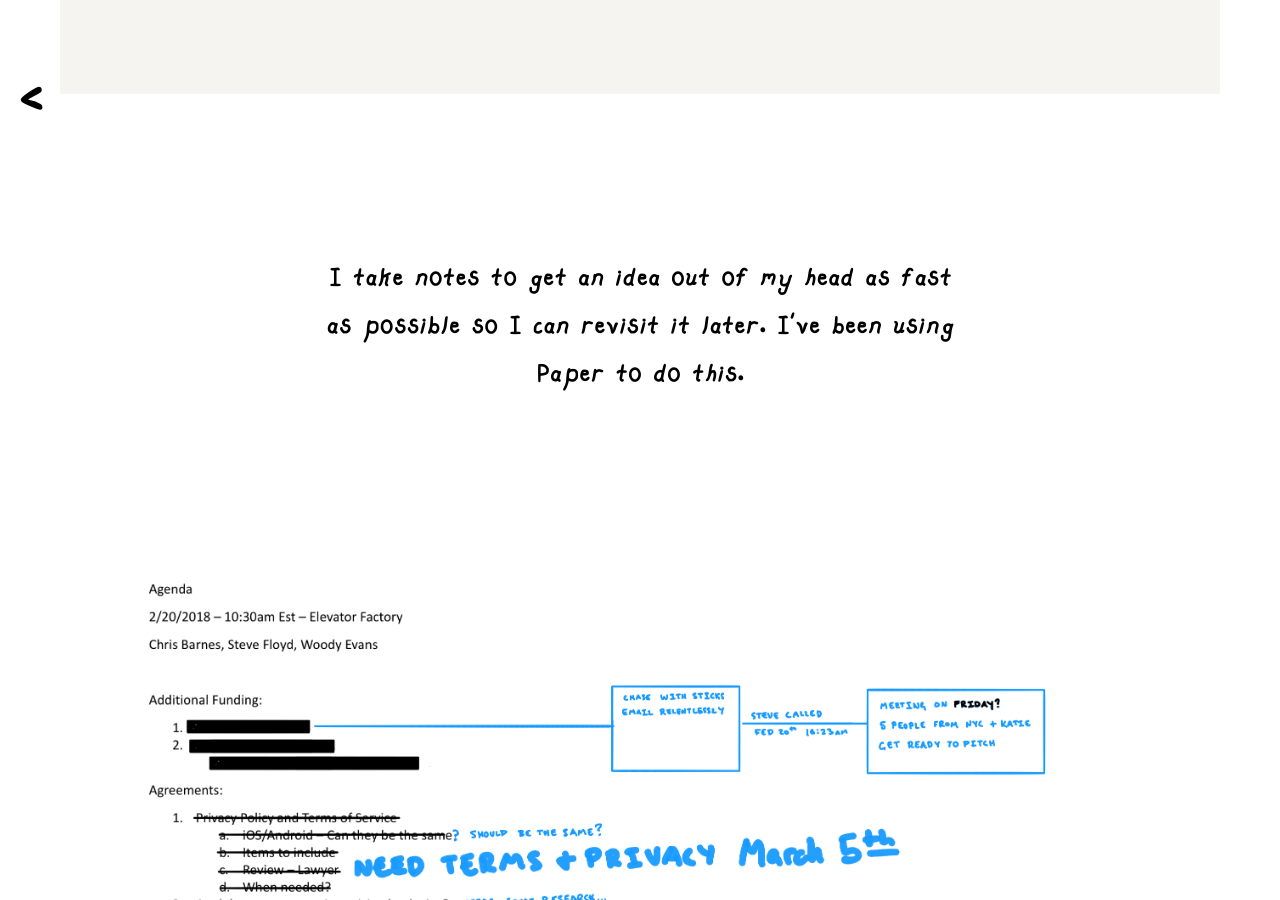
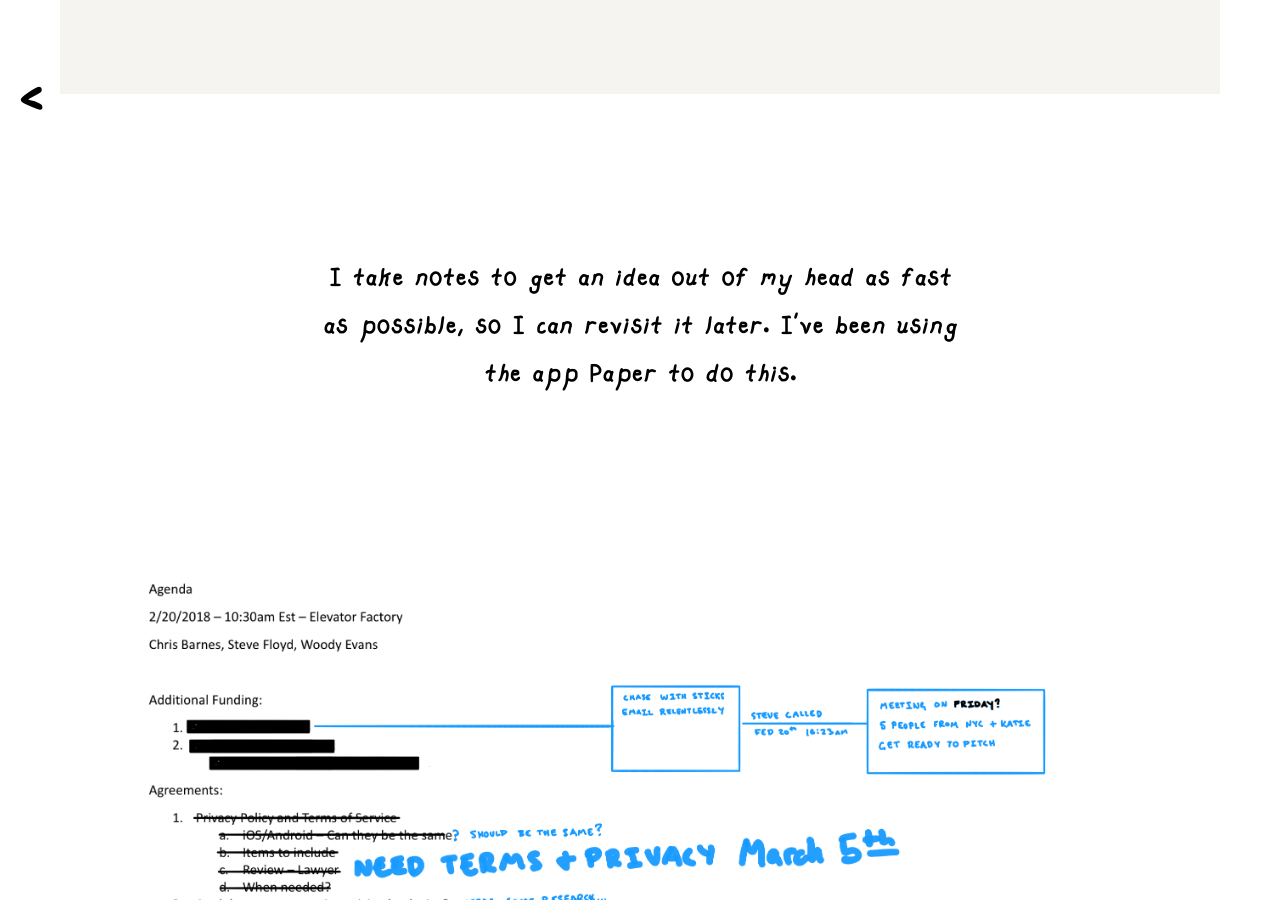
Before and after one commit to barnesy/portfolio, a Jekyll site: the page built from _posts/2018-08-6-lets-read.md, in a window 1280 px wide and 900 px high, scrolled down 3986 px. Built offline with Jekyll 4.4.1, drawn with Linux system fonts in a browser that asks for light colours; comment, search, counter and statistics services are not loaded.

Commit message:
Little restructure, lil typo fixes

```diff
--- a/404.html
+++ b/404.html
@@ -1,5 +1,5 @@
 ---
-layout: default
+layout: page
 ---
 
 <style type="text/css" media="screen">
--- a/_posts/2018-08-6-lets-read.md
+++ b/_posts/2018-08-6-lets-read.md
@@ -19,7 +19,7 @@ link: https://letsreadapp.com
 
 ![alt text](/assets/img/projects/lets-read/lets-read-invitations-flow.png)
 
-> I take notes to get an idea out of my head as fast as possible so I can revisit it later. I've been using [Paper](https://www.fiftythree.com/paper) to do this.
+> I take notes to get an idea out of my head as fast as possible, so I can revisit it later. I've been using the app [Paper](https://www.fiftythree.com/paper) to do this.
 
 ![alt text](/assets/img/projects/lets-read/lets-read-notes.png)
 
```
Also changed, not shown: mailchimp.md (deleted, +0 -22 lines), résumé.md (+0 -1 lines), cover-letters/mailchimp.md (renamed from mailchimp-cover-letter.md).
